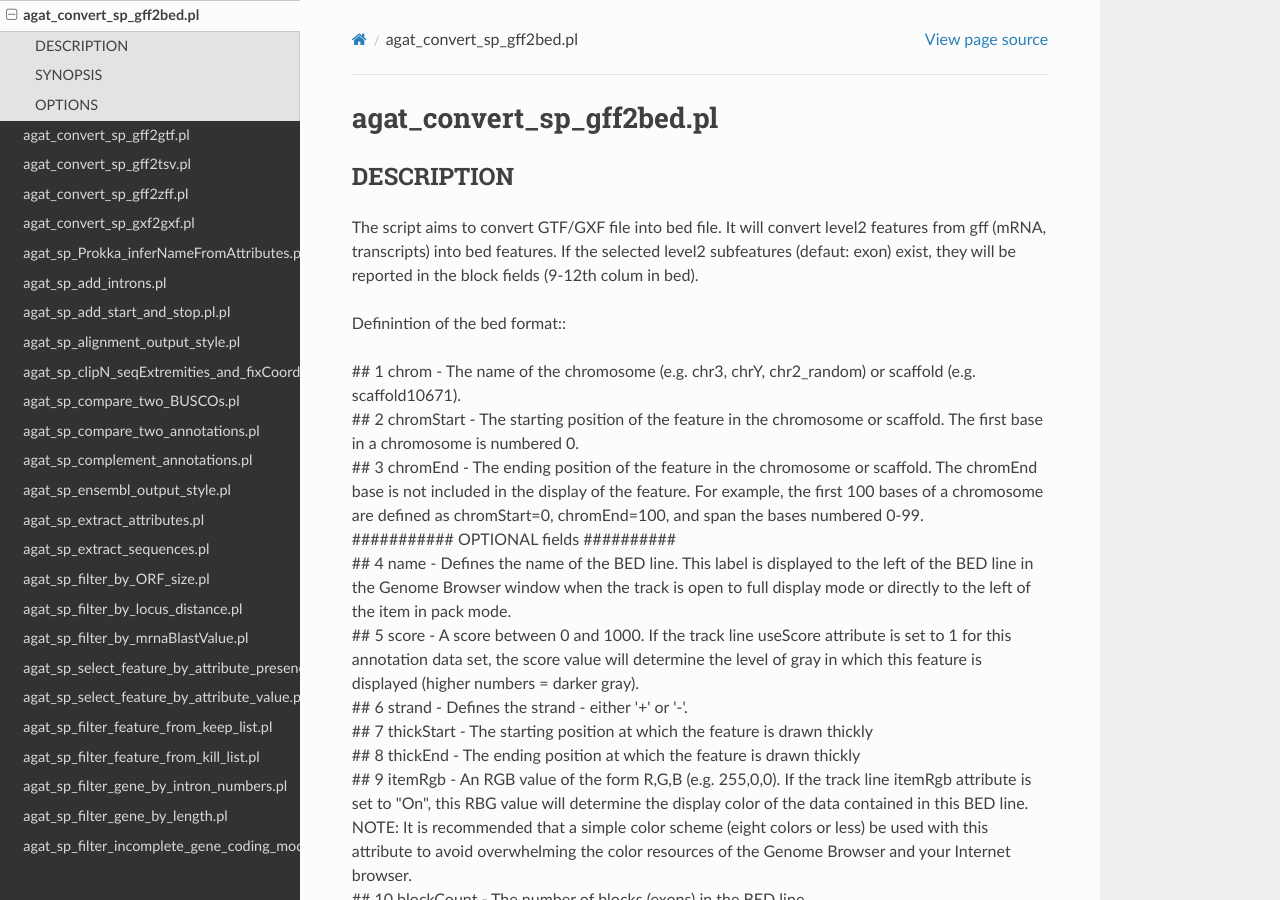
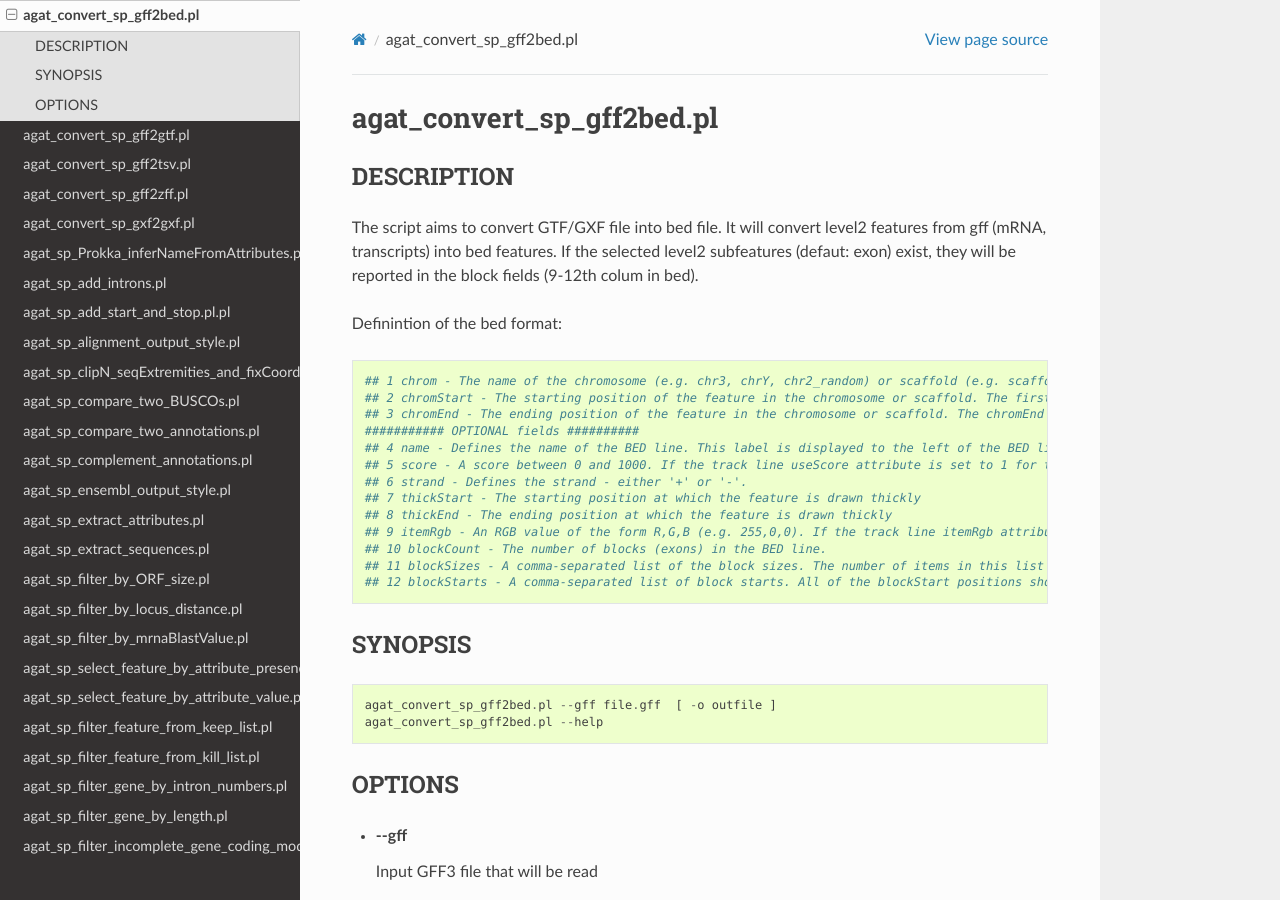
Before and after one commit to NBISweden/AGAT, a Sphinx documentation site: the page built from docs/tools/agat_convert_sp_gff2bed.md, in a window 1280 px wide and 900 px high. Built offline with Sphinx 7.4.7 and the Read the Docs theme 2.0.0, drawn with Linux system fonts in a browser that asks for light colours; pages that are not in the unit, such as notebooks, are missing from menus.

Commit message:
Update agat_convert_sp_gff2bed.md
better rendering

````diff
--- a/docs/tools/agat_convert_sp_gff2bed.md
+++ b/docs/tools/agat_convert_sp_gff2bed.md
@@ -7,21 +7,22 @@ It will convert level2 features from gff (mRNA, transcripts) into bed features.
 If  the selected level2 subfeatures (defaut: exon) exist, they will be reported
 in the block fields (9-12th colum in bed).
 
-Definintion of the bed format::
-
-\## 1 chrom - The name of the chromosome (e.g. chr3, chrY, chr2\_random) or scaffold (e.g. scaffold10671).
-\## 2 chromStart - The starting position of the feature in the chromosome or scaffold. The first base in a chromosome is numbered 0.
-\## 3 chromEnd - The ending position of the feature in the chromosome or scaffold. The chromEnd base is not included in the display of the feature. For example, the first 100 bases of a chromosome are defined as chromStart=0, chromEnd=100, and span the bases numbered 0-99.
-\########### OPTIONAL fields ##########
-\## 4 name - Defines the name of the BED line. This label is displayed to the left of the BED line in the Genome Browser window when the track is open to full display mode or directly to the left of the item in pack mode.
-\## 5 score - A score between 0 and 1000. If the track line useScore attribute is set to 1 for this annotation data set, the score value will determine the level of gray in which this feature is displayed (higher numbers = darker gray).
-\## 6 strand - Defines the strand - either '+' or '-'.
-\## 7 thickStart - The starting position at which the feature is drawn thickly
-\## 8 thickEnd - The ending position at which the feature is drawn thickly
-\## 9 itemRgb - An RGB value of the form R,G,B (e.g. 255,0,0). If the track line itemRgb attribute is set to "On", this RBG value will determine the display color of the data contained in this BED line. NOTE: It is recommended that a simple color scheme (eight colors or less) be used with this attribute to avoid overwhelming the color resources of the Genome Browser and your Internet browser.
-\## 10 blockCount - The number of blocks (exons) in the BED line.
-\## 11 blockSizes - A comma-separated list of the block sizes. The number of items in this list should correspond to blockCount.
-\## 12 blockStarts - A comma-separated list of block starts. All of the blockStart positions should be calculated relative to chromStart. The number of items in this list should correspond to blockCount.
+Definintion of the bed format:
+```
+## 1 chrom - The name of the chromosome (e.g. chr3, chrY, chr2_random) or scaffold (e.g. scaffold10671).
+## 2 chromStart - The starting position of the feature in the chromosome or scaffold. The first base in a chromosome is numbered 0.
+## 3 chromEnd - The ending position of the feature in the chromosome or scaffold. The chromEnd base is not included in the display of the feature. For example, the first 100 bases of a chromosome are defined as chromStart=0, chromEnd=100, and span the bases numbered 0-99.
+########### OPTIONAL fields ##########
+## 4 name - Defines the name of the BED line. This label is displayed to the left of the BED line in the Genome Browser window when the track is open to full display mode or directly to the left of the item in pack mode.
+## 5 score - A score between 0 and 1000. If the track line useScore attribute is set to 1 for this annotation data set, the score value will determine the level of gray in which this feature is displayed (higher numbers = darker gray).
+## 6 strand - Defines the strand - either '+' or '-'.
+## 7 thickStart - The starting position at which the feature is drawn thickly
+## 8 thickEnd - The ending position at which the feature is drawn thickly
+## 9 itemRgb - An RGB value of the form R,G,B (e.g. 255,0,0). If the track line itemRgb attribute is set to "On", this RBG value will determine the display color of the data contained in this BED line. NOTE: It is recommended that a simple color scheme (eight colors or less) be used with this attribute to avoid overwhelming the color resources of the Genome Browser and your Internet browser.
+## 10 blockCount - The number of blocks (exons) in the BED line.
+## 11 blockSizes - A comma-separated list of the block sizes. The number of items in this list should correspond to blockCount.
+## 12 blockStarts - A comma-separated list of block starts. All of the blockStart positions should be calculated relative to chromStart. The number of items in this list should correspond to blockCount.
+```
 
 ## SYNOPSIS
 
````
